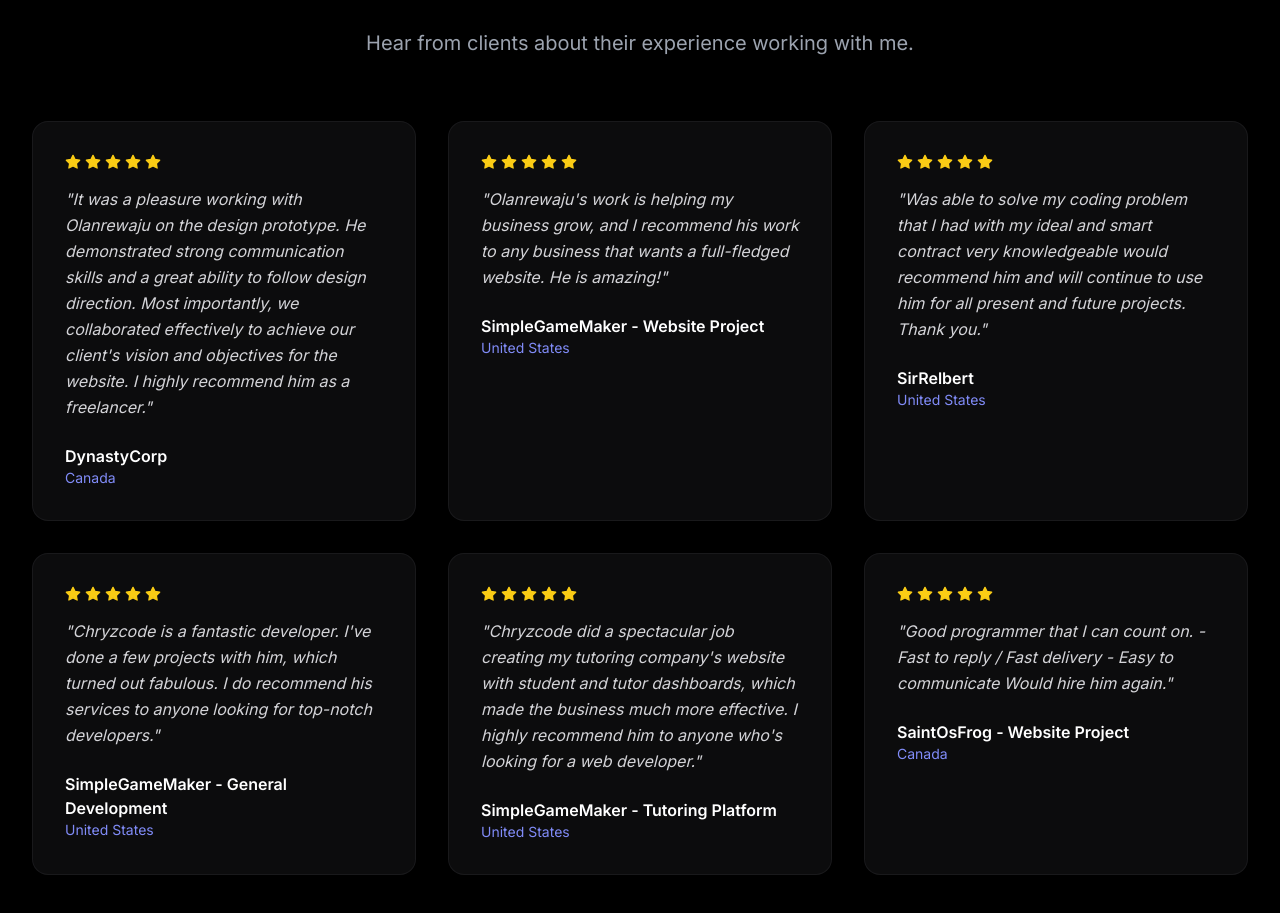
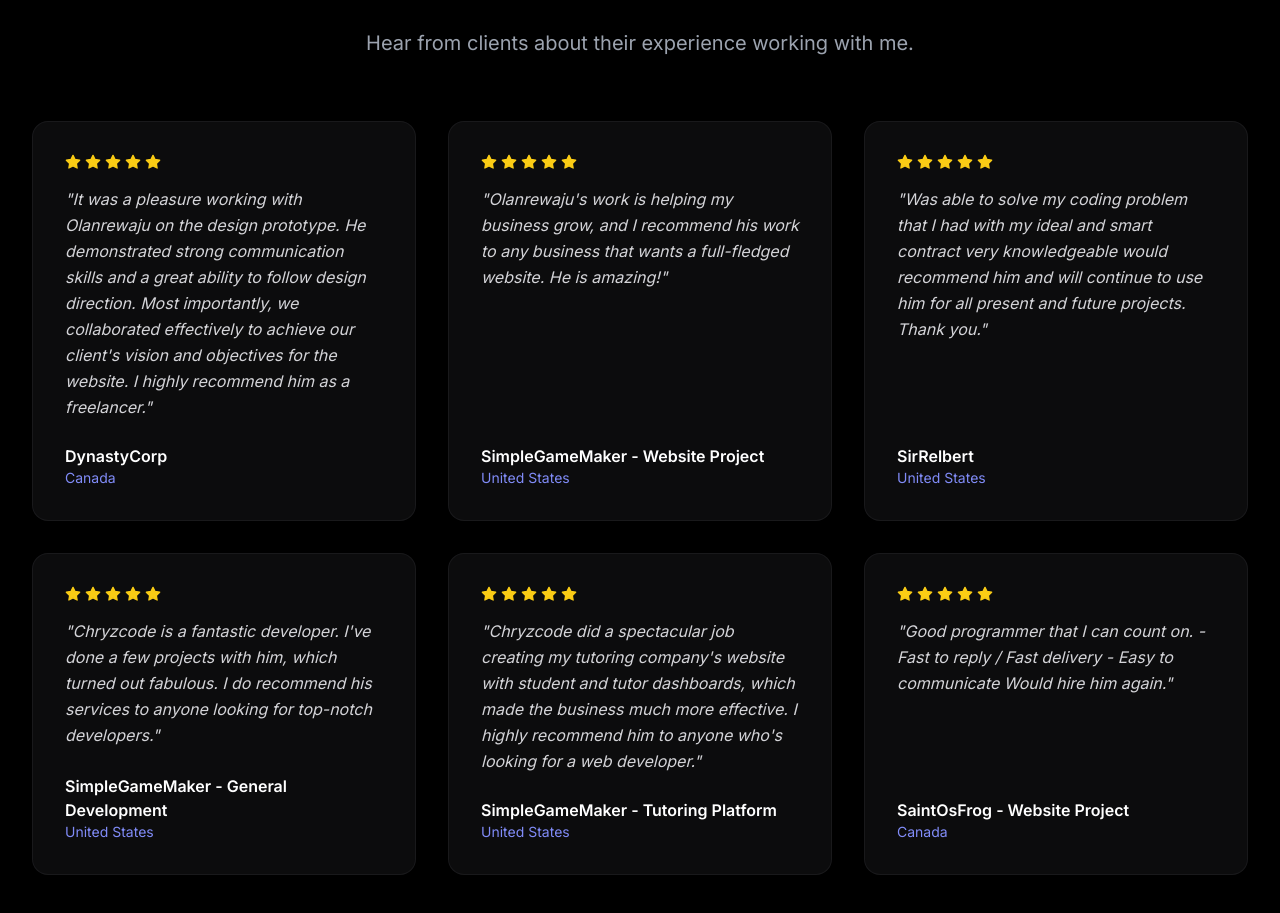
Before and after one commit to chryzcode/chryzcode-portfolio, a Next.js app: page / in a window 1280 px wide. Shown: the part 6533-7446 px from the top of the page. Built offline with nearby package versions, Linux system fonts and the light colour scheme.

Commit message:
Enhance testimonial layout in page.tsx by adding flex properties for better content alignment and responsiveness. Adjusted blockquote styling to allow for flexible growth within the testimonial card.

```diff
--- a/src/app/page.tsx
+++ b/src/app/page.tsx
@@ -1309,16 +1309,16 @@ export default function Home() {
 
           <div className="grid grid-cols-1 md:grid-cols-2 lg:grid-cols-3 gap-8">
             {testimonials.map((testimonial, index) => (
-              <motion.div key={testimonial.name} initial={{ opacity: 0, y: 20 }} whileInView={{ opacity: 1, y: 0 }} viewport={{ once: true }} transition={{ delay: index * 0.1 }} className="bg-zinc-900/50 backdrop-blur-sm border border-zinc-800/50 rounded-2xl p-8 hover:border-zinc-700/50 transition-all duration-500">
+              <motion.div key={testimonial.name} initial={{ opacity: 0, y: 20 }} whileInView={{ opacity: 1, y: 0 }} viewport={{ once: true }} transition={{ delay: index * 0.1 }} className="bg-zinc-900/50 backdrop-blur-sm border border-zinc-800/50 rounded-2xl p-8 hover:border-zinc-700/50 transition-all duration-500 flex flex-col h-full">
                 <div className="flex items-center gap-1 mb-4">
                     {[...Array(testimonial.rating)].map((_, i) => (
                     <Star key={i} size={16} className="text-yellow-400 fill-current" />
                     ))}
                   </div>
 
-                <blockquote className="text-zinc-300 leading-relaxed mb-6 italic">"{testimonial.content}"</blockquote>
-
-                <div>
+                <blockquote className="text-zinc-300 leading-relaxed mb-6 italic flex-grow">"{testimonial.content}"</blockquote>
+
+                <div className="mt-auto">
                   <div className="font-semibold text-white">{testimonial.name}</div>
                   <div className="text-sm text-indigo-400">{testimonial.role}</div>
                 </div>
```
